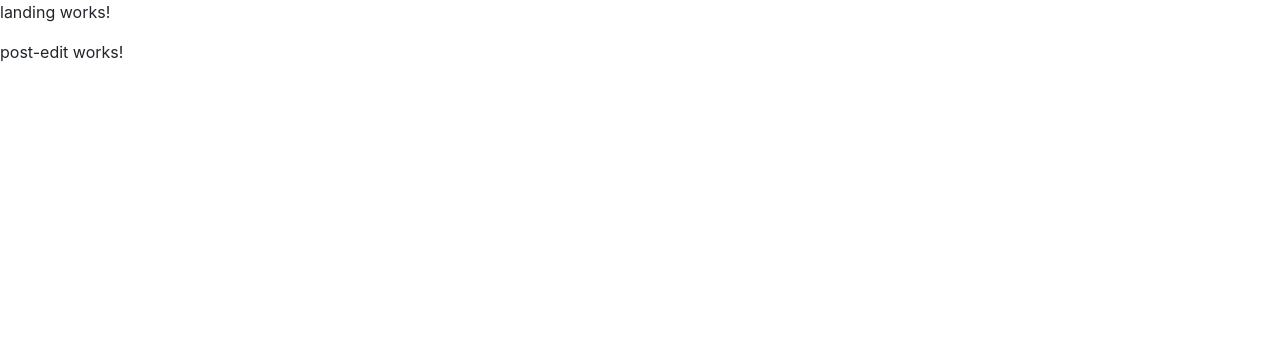
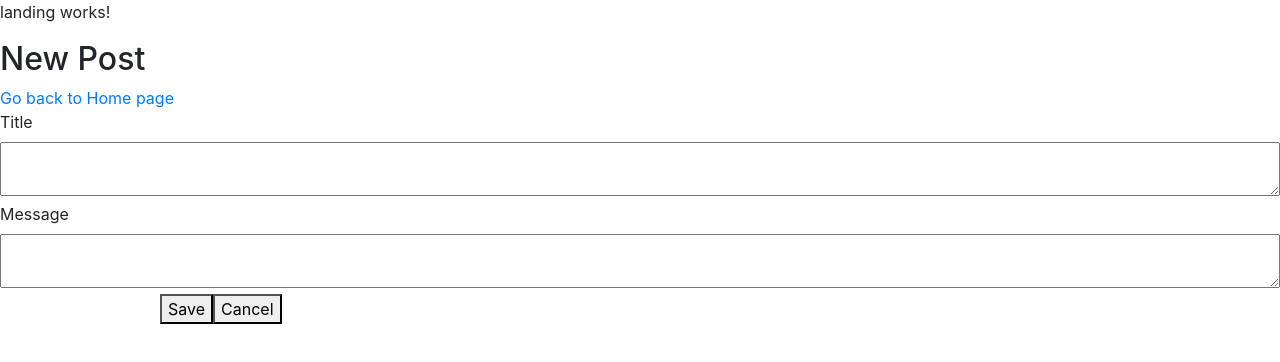
Before and after one commit to Stylianos91/MF-UI-Exercise, an Angular app: page /app/postedit in a window 1280 px wide. Shown: the top 362 px of the page. Built offline with nearby package versions, Linux system fonts and the light colour scheme; no server answers.

Commit message:
Initial design of edit/new page

```diff
--- a/src/app/pages/home/home.component.html
+++ b/src/app/pages/home/home.component.html
@@ -10,7 +10,7 @@
   <ng-template #elseBlock>
     <a>Welcome </a>
     <a>User</a>
-    <button (click)="goToEdit()">New Post</button>
+    <button (click)="goToEdit([],'', true)">New Post</button>
     <button>Log Out</button>
 
   </ng-template>
@@ -31,7 +31,7 @@
     </th>
 
     <th scope="row">
-    <a href="javascript:void(0);"  (click)="goToEdit(post, post.title)"> {{ post.title }}</a>
+    <a href="javascript:void(0);"  (click)="goToEdit(post, post.title, false)"> {{ post.title }}</a>
       <a>  {{ post.body }}</a>
     </th>
 
--- a/src/app/pages/home/home.component.ts
+++ b/src/app/pages/home/home.component.ts
@@ -28,9 +28,10 @@ export class HomeComponent implements OnInit {
   goToLogin() {
     this.router.navigateByUrl('/app/login');
   }
-  goToEdit(post, title) {
+  goToEdit(post, title, isNew) {
     console.log(post);
     console.log(title);
+    this.lnd.isNew = isNew;
     this.router.navigateByUrl('/app/postedit');
   }
   ngOnInit() {
--- a/src/app/pages/landing/landing.component.ts
+++ b/src/app/pages/landing/landing.component.ts
@@ -13,6 +13,9 @@ export class LandingComponent implements OnInit {
    max;
   pageSize = 10;
   page = 1;
+  isNew = true;
+  editTitle;
+  editMessage;
   constructor(private serverService: ServerService) { }
 
   ngOnInit() {
--- a/src/app/pages/post-edit/post-edit.component.css
+++ b/src/app/pages/post-edit/post-edit.component.css
@@ -0,0 +1,4 @@
+.save-cancel {
+  margin-left: 160px;
+  display: inline-flex;
+}
--- a/src/app/pages/post-edit/post-edit.component.html
+++ b/src/app/pages/post-edit/post-edit.component.html
@@ -1 +1,33 @@
-<p>post-edit works!</p>
+<div>
+  <div *ngIf="lnd.isNew === false; else elseBlock">
+    <h2>Edit Post</h2>
+  </div>
+  <ng-template #elseBlock>
+    <h2>New Post</h2>
+  </ng-template>
+  <a href="javascript:void(0);" (click)="goToHome()">Go back to Home page</a>
+  <div>
+    <div style="display:grid">
+      <label>Title</label>
+      <div>
+        <textarea style="width: 100%" [(ngModel)]="lnd.editTitle"></textarea>
+      </div>
+    </div>
+    <div style="display:grid">
+      <label>Message</label>
+      <div>
+        <textarea style="width: 100%" [(ngModel)]="lnd.editMessage"></textarea>
+      </div>
+    </div>
+
+  </div>
+  <div style="display: inline-flex">
+    <div *ngIf="lnd.isNew === false;">
+      <button>Delete</button>
+    </div>
+    <div class="save-cancel">
+      <button>Save</button>
+      <button>Cancel</button>
+    </div>
+  </div>
+</div>
--- a/src/app/pages/post-edit/post-edit.component.ts
+++ b/src/app/pages/post-edit/post-edit.component.ts
@@ -1,4 +1,6 @@
 import { Component, OnInit } from '@angular/core';
+import {LandingComponent} from '../landing/landing.component';
+import {Router} from '@angular/router';
 
 @Component({
   selector: 'app-post-edit',
@@ -7,9 +9,11 @@ import { Component, OnInit } from '@angular/core';
 })
 export class PostEditComponent implements OnInit {
 
-  constructor() { }
+  constructor(private lnd: LandingComponent, private router: Router) { }
 
   ngOnInit() {
   }
-
-}
+  goToHome() {
+    this.router.navigateByUrl('/app/home');
+  }
+  }
```
